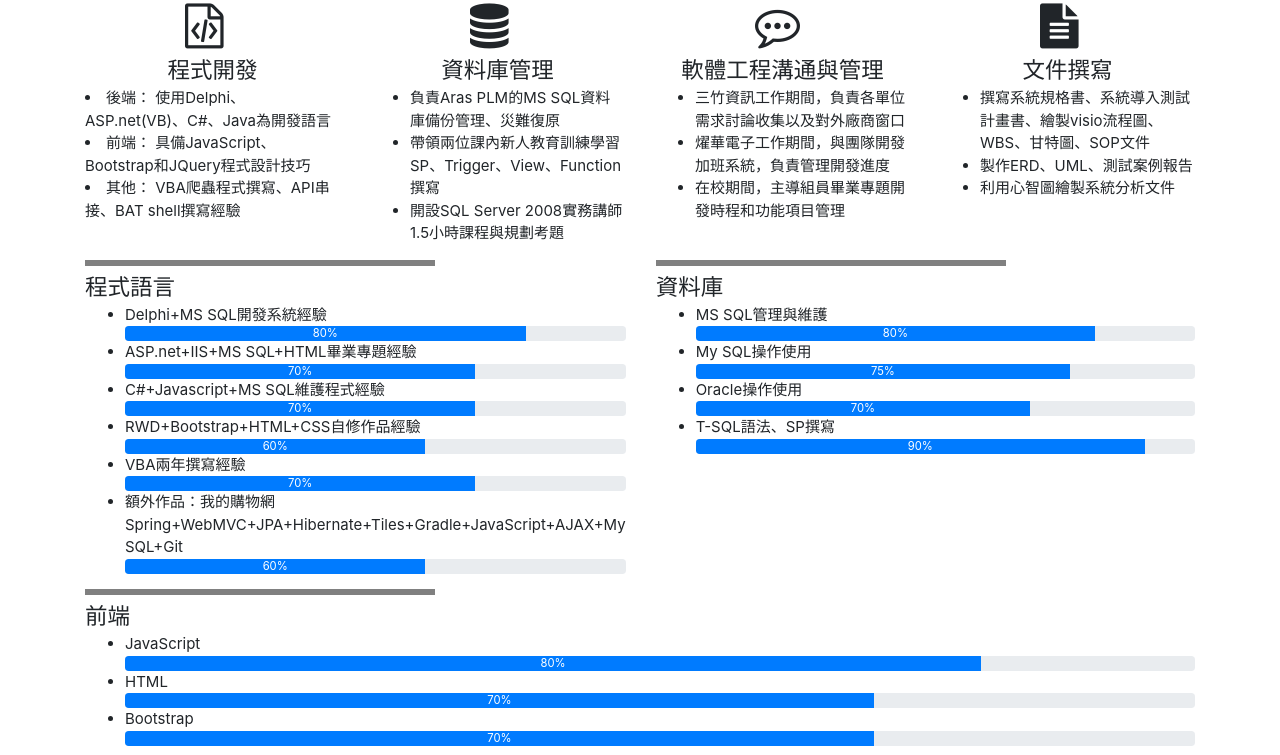
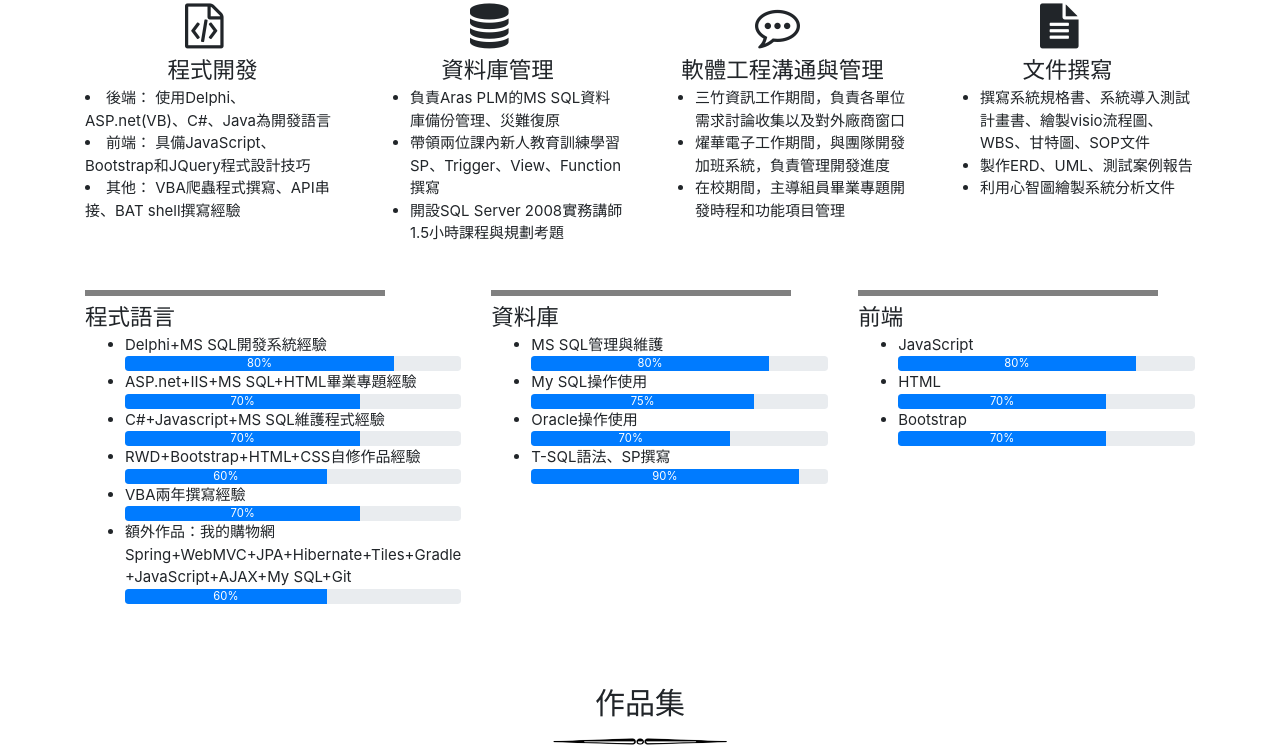
Before and after one commit to maydayannie/maydayannie.github.io, a plain HTML site: page resume/index.html in a window 1280 px wide. Shown: the part 1967-2722 px from the top of the page. Drawn offline with nearby package versions, Linux system fonts and the light colour scheme.

Commit message:
modify rectangle css

```diff
--- a/resume/index.html
+++ b/resume/index.html
@@ -219,7 +219,7 @@
                         <div class="progress">
                             <div class="progress-bar" role="progressbar" style="width: 70%;" aria-valuenow="70" aria-valuemin="0" aria-valuemax="200">70%</div>
                         </div>
-                    <li>額外作品：我的購物網Spring+WebMVC+JPA+Hibernate+Tiles+Gradle+JavaScript+AJAX+My SQL+Git</li>
+                    <li>額外作品：我的購物網Spring+WebMVC+JPA+Hibernate+Tiles+Gradle<br>+JavaScript+AJAX+My SQL+Git</li>
                         <div class="progress">
                             <div class="progress-bar" role="progressbar" style="width: 60%;" aria-valuenow="60" aria-valuemin="0" aria-valuemax="200">60%</div>
                         </div>
--- a/resume/style.css
+++ b/resume/style.css
@@ -121,7 +121,8 @@ h2{
 }
 
 .rectangle {
-	width: 350px;
+    margin-top:30px;
+	width: 300px;
 	height: 6px;
 	background: gray;
 
```
